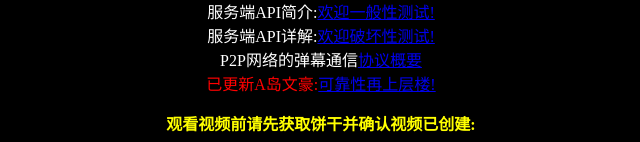
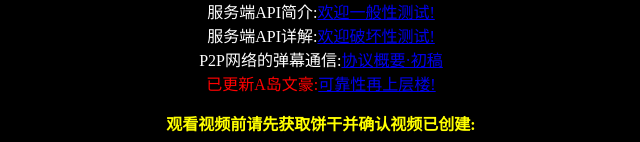
Before and after one commit to OpenDanmaku/OpenDanmakuDemo, a plain HTML site: page index.html in a window 1280 px wide. Shown: the part 392-534 px from the top of the page, without its empty margins (319-959 px from the left). Drawn offline with Linux system fonts and the light colour scheme.

Commit message:
Update index.html

```diff
--- a/index.html
+++ b/index.html
@@ -15,7 +15,7 @@
 		服务端API展示:<a href="test.html"  >欢迎大家的测试!</a><br /><!--	local URL	-->
 		服务端API简介:<a href="README.html">欢迎一般性测试!</a><br /><!--	local URL	-->
 		服务端API详解:<a href="API.html"   >欢迎破坏性测试!</a><br /><!--	local URL	-->
-		P2P网络的弹幕通信<a href="p2p_danmaku.html">协议概要</a><br /><!--	local URL	-->
+		P2P网络的弹幕通信:<a href="p2p_danmaku.html">协议概要·初稿</a><br /><!--	local URL	-->
 		<a style="color:#ff0000">已更新A岛文豪:</a><a href="onlypo.html">可靠性再上层楼!</a><br /><!--	local URL	-->
 	</p>
 
```
